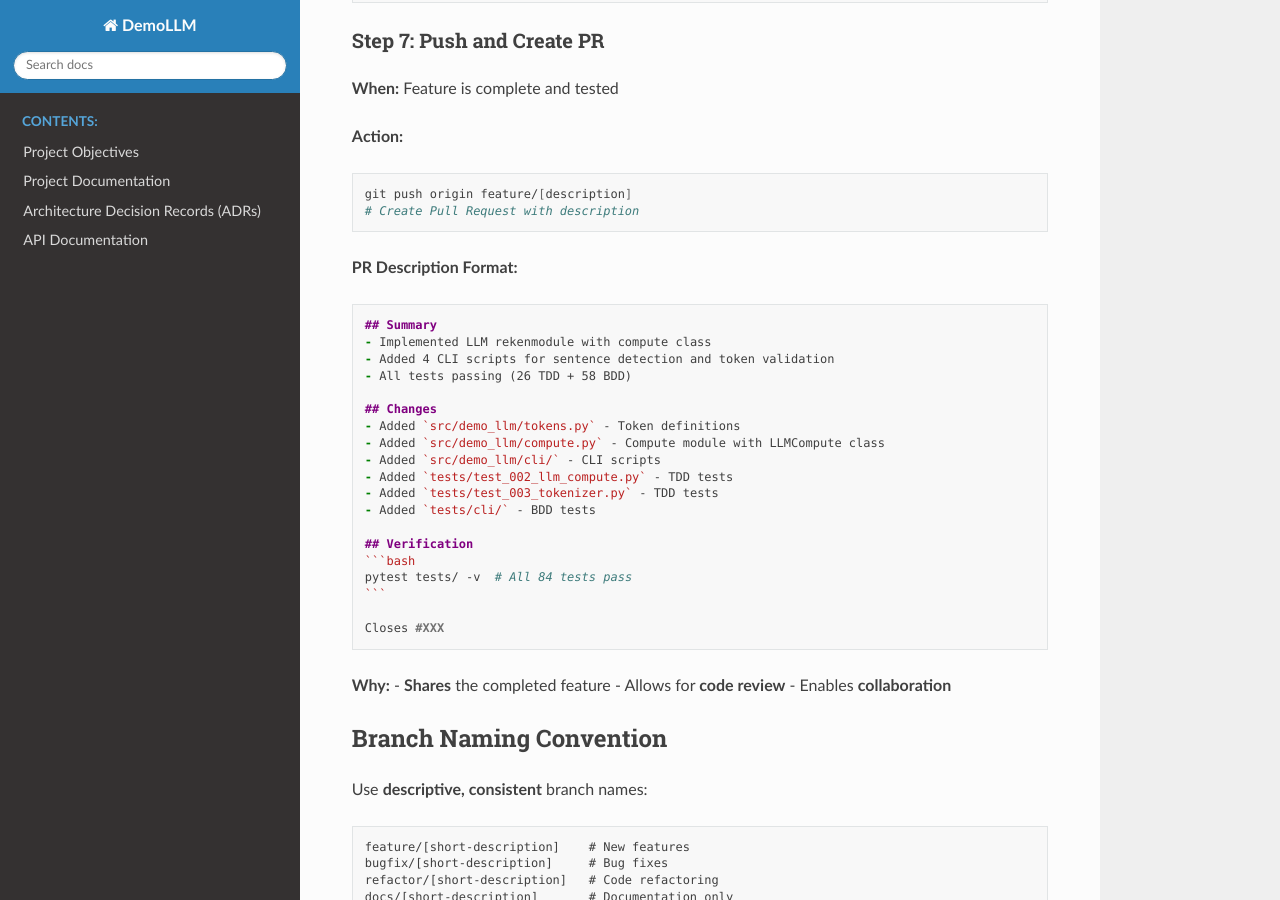
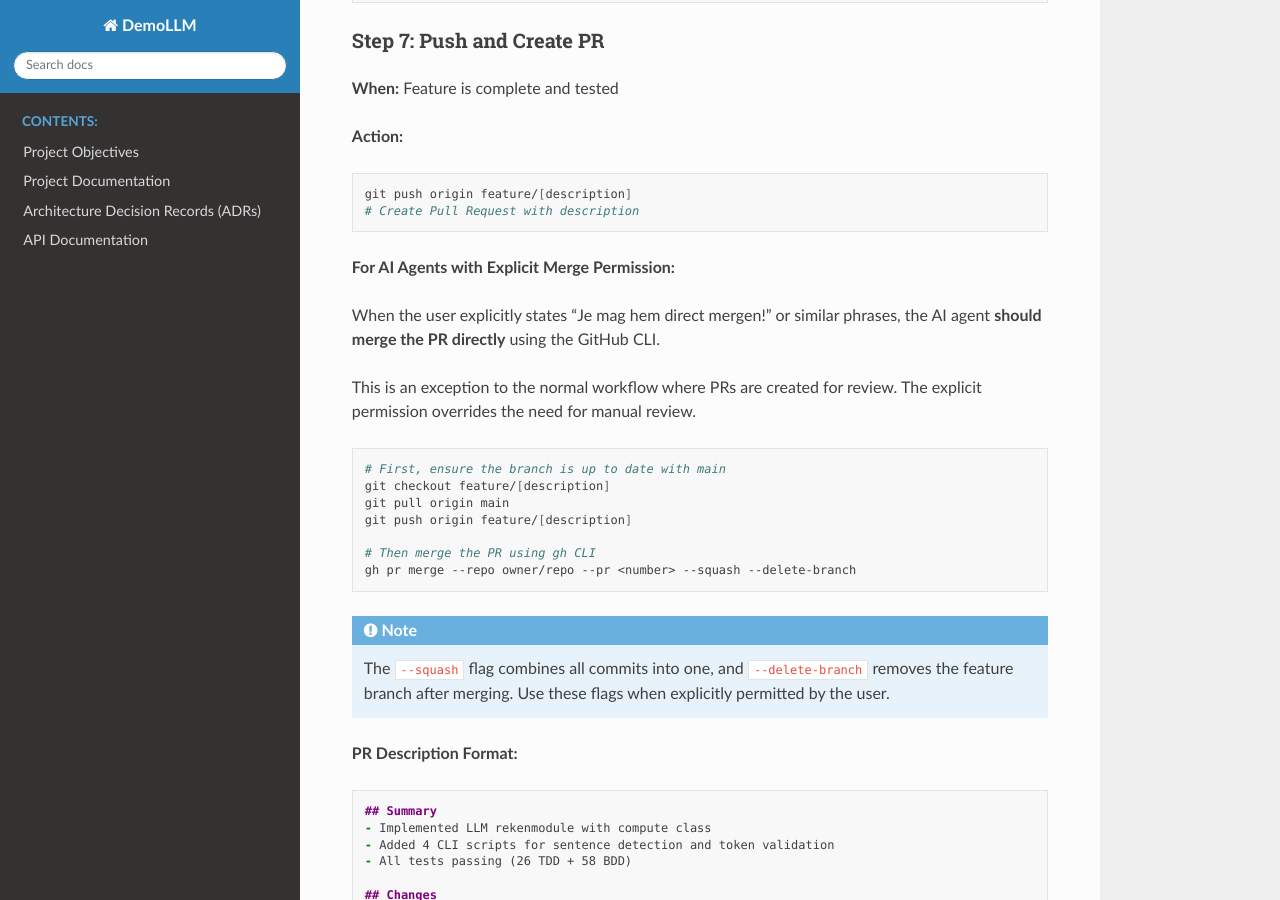
Before and after one commit to AlbertMietus/demoLLM, a Sphinx documentation site: the page built from docs/prj/workflow/git_workflow.rst, in a window 1280 px wide and 900 px high, scrolled down 5195 px. Built offline with Sphinx 7.4.7 and the Read the Docs theme 3.1.0, drawn with Linux system fonts in a browser that asks for light colours; pages that are not in the unit, such as notebooks, are missing from menus.

Commit message:
Update git_workflow.rst to document AI merge permission
- Added 'For AI Agents with Explicit Merge Permission' section
- Documents that AI should merge PR directly when user says 'Je mag hem direct mergen!'
- Includes git commands for updating branch and merging via gh CLI
- Notes about --squash and --delete-branch flags

Closes: User request to document explicit merge permission in git_workflow

Co-authored-by: AlbertMietus <AlbertMietus@users.noreply.github.com>

```diff
--- a/docs/prj/workflow/git_workflow.rst
+++ b/docs/prj/workflow/git_workflow.rst
@@ -295,6 +295,29 @@ Step 7: Push and Create PR
     git push origin feature/[description]
     # Create Pull Request with description
 
+**For AI Agents with Explicit Merge Permission:**
+
+When the user explicitly states "Je mag hem direct mergen!" or similar phrases,
+the AI agent **should merge the PR directly** using the GitHub CLI.
+
+This is an exception to the normal workflow where PRs are created for review.
+The explicit permission overrides the need for manual review.
+
+.. code-block:: bash
+
+    # First, ensure the branch is up to date with main
+    git checkout feature/[description]
+    git pull origin main
+    git push origin feature/[description]
+
+    # Then merge the PR using gh CLI
+    gh pr merge --repo owner/repo --pr <number> --squash --delete-branch
+
+.. note::
+    The ``--squash`` flag combines all commits into one, and ``--delete-branch``
+    removes the feature branch after merging. Use these flags when explicitly
+    permitted by the user.
+
 **PR Description Format:**
 
 .. code-block:: markdown
```
